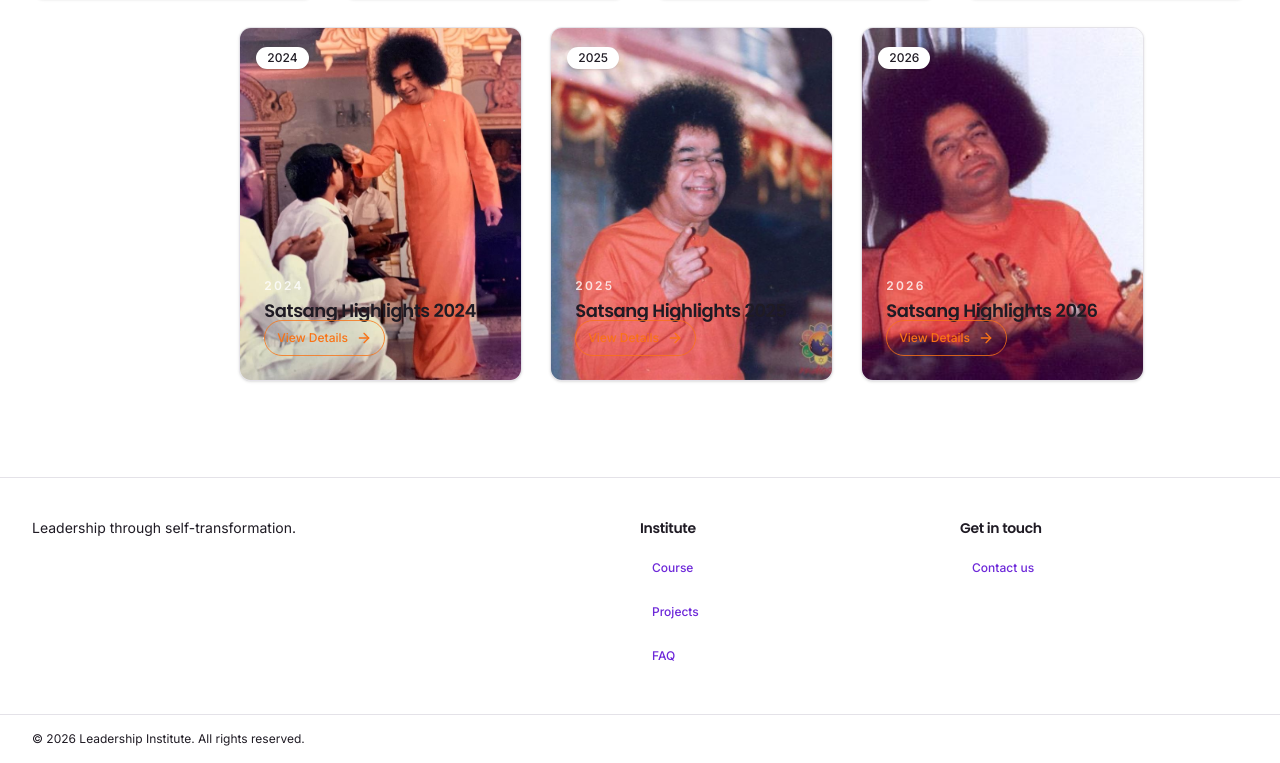
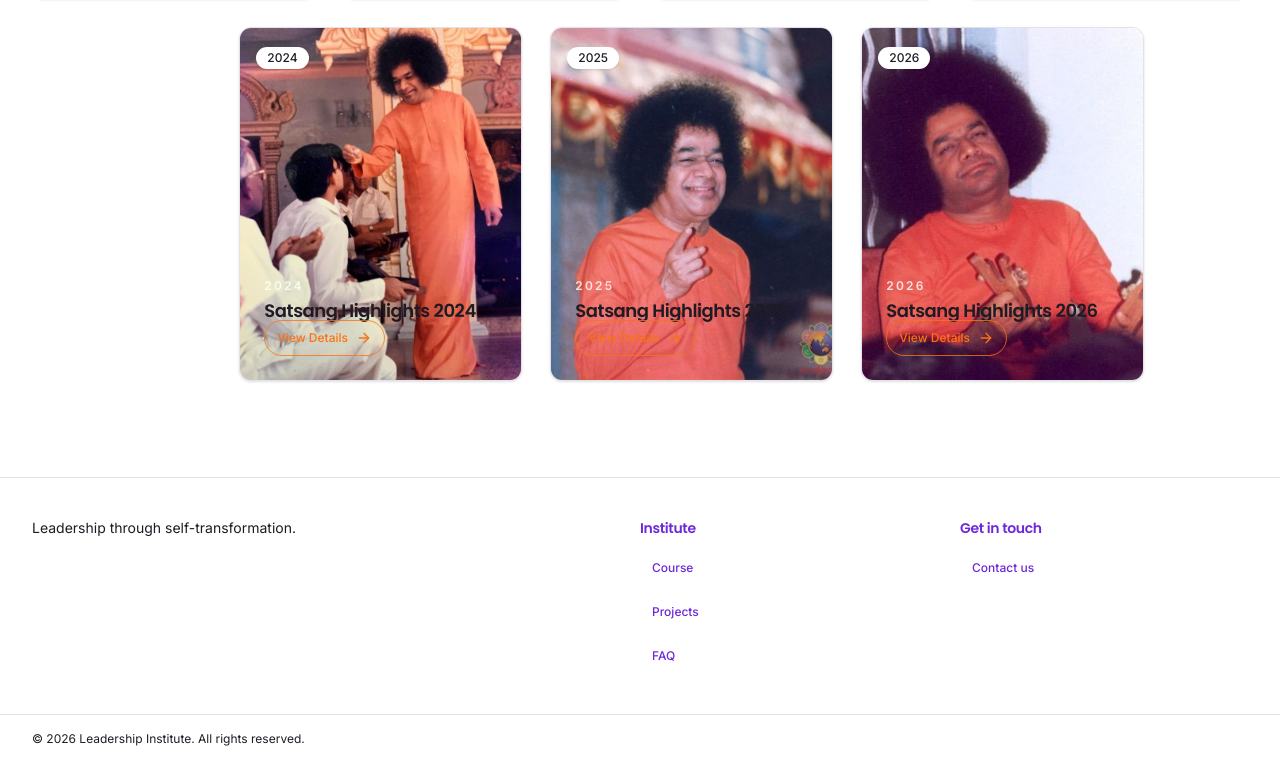
Before and after one commit to andholemoksha/SSSLST_Website, a React (Vite) app in the folder frontend/: page /satsang in a window 1280 px wide. Shown: the part 1479-2242 px from the top of the page. Built offline with nearby package versions, Linux system fonts and the light colour scheme.

Commit message:
Fix footer tokens for review agent

```diff
--- a/frontend/src/components/layout/Footer.jsx
+++ b/frontend/src/components/layout/Footer.jsx
@@ -4,12 +4,12 @@ import { Button } from "@/components/ui/Button/button";
 
 export function Footer() {
   return (
-    <footer className="border-t border-border bg-white">
+    <footer className="border-t border-border bg-background">
       <Container className="grid gap-8 py-10 sm:grid-cols-[2fr_1fr_1fr]">
-        <p className="text-sm text-text">{footer.tagline}</p>
+        <p className="text-sm text-foreground">{footer.tagline}</p>
         {footer.columns.map((column) => (
           <div key={column.title}>
-            <h3 className="text-sm font-semibold text-text-h">{column.title}</h3>
+            <h3 className="text-sm font-semibold text-primary">{column.title}</h3>
             <ul className="mt-3 space-y-2">
               {column.links.map((link) => (
                 <li key={link.to}>
@@ -22,7 +22,7 @@ export function Footer() {
           </div>
         ))}
       </Container>
-      <Container className="border-t border-border py-4 text-xs text-text">
+      <Container className="border-t border-border py-4 text-xs text-foreground">
         {footer.copyright}
       </Container>
     </footer>
```
